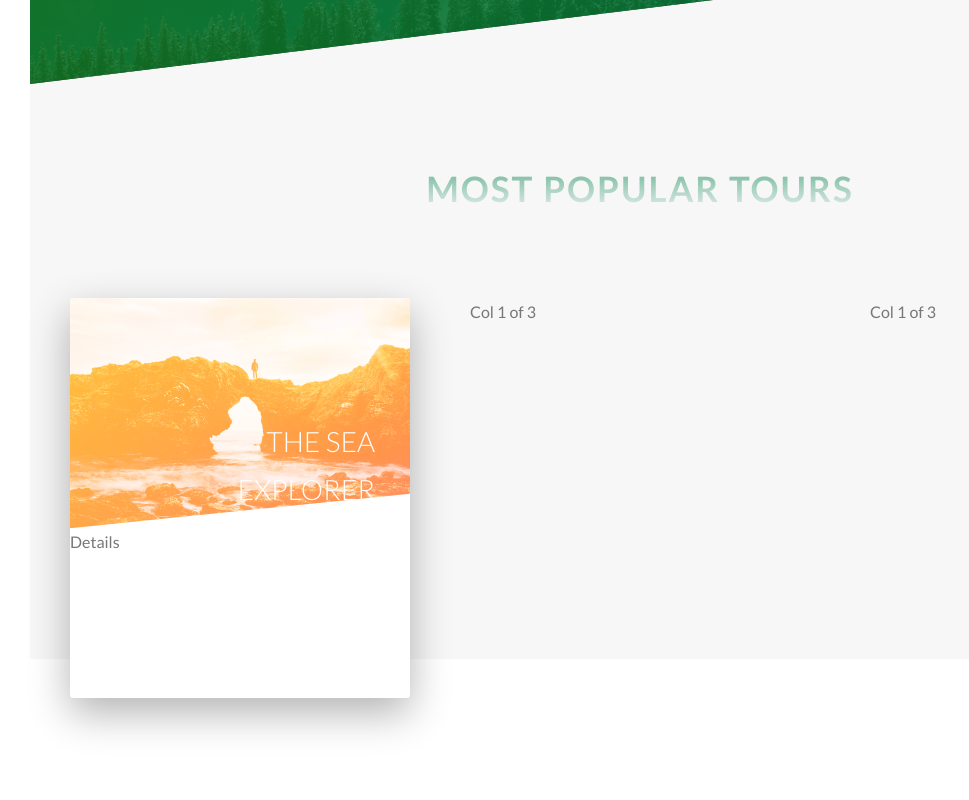
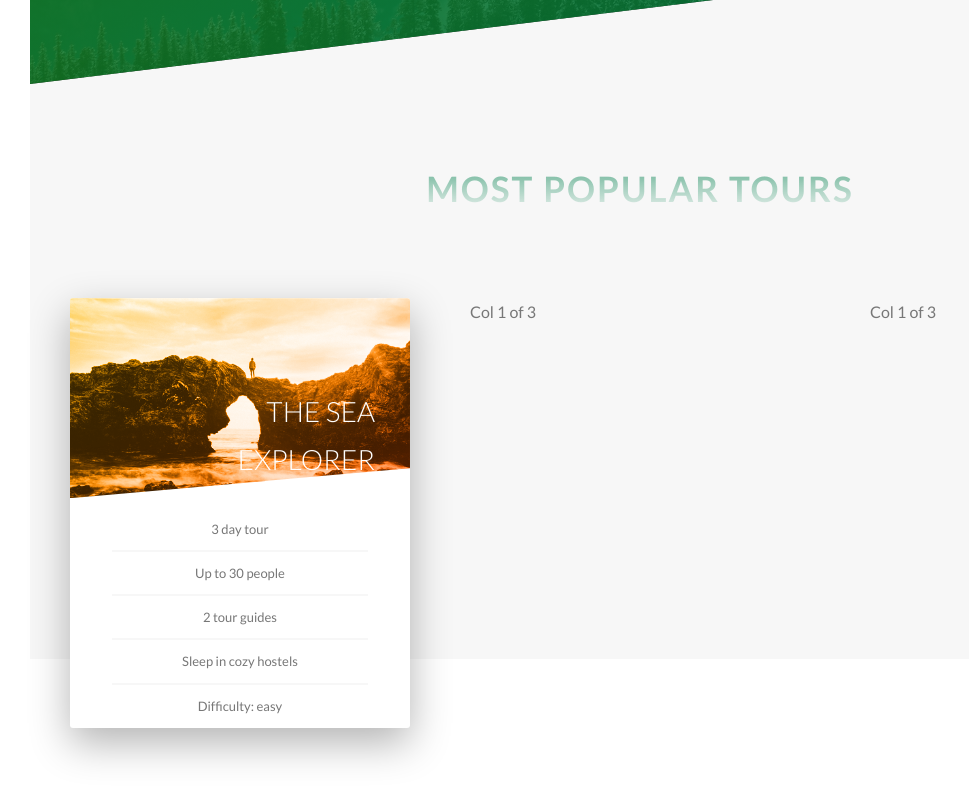
Before and after one commit to OKruel/ReactSassAnimatedWebSiteManualGrid, a React (Create React App) app: page / in a window 1280 px wide. Shown: the part 2081-2881 px from the top of the page, without its empty margins (0-969 px from the left). Before the commit the page ends 2779 px from the top, so only its background shows below. Built offline with nearby package versions, Linux system fonts and the light colour scheme.

Commit message:
almost at the card end

```diff
--- a/src/components/Section/SectionTours.js
+++ b/src/components/Section/SectionTours.js
@@ -21,7 +21,13 @@ const SectionTours = props => (
                             </span>
                         </h4>
                         <div className='card__details'>
-                            Details
+                            <ul>
+                                <li>3 day tour</li>
+                                <li>Up to 30 people</li>
+                                <li>2 tour guides</li>
+                                <li>Sleep in cozy hostels</li>
+                                <li>Difficulty: easy</li>
+                            </ul>
                         </div>
                     </div>
                     <div className='card__side card__side--back card__side--back-1'>
--- a/src/scss/abstracts/_variables.scss
+++ b/src/scss/abstracts/_variables.scss
@@ -1,6 +1,7 @@
 //!Those are the colors for the linear-gradient used in the header
 
 $color-grey-light: rgba(38, 128, 0, 0.639);
+$color-grey-light1: #eee;
 $color-green-dark: rgba(0, 128, 77, 0.639);
 
 //!Colors for the other elements
--- a/src/scss/components/_cards.scss
+++ b/src/scss/components/_cards.scss
@@ -2,10 +2,10 @@
   perspective: 150rem;
   -moz-perspective: 150rem;
   position: relative;
-  height: 40rem;
+  height: 55rem;
 
   &__side {
-    height: 40rem;
+    height: 43rem;
     transition: all 0.8s ease;
     position: absolute;
     top: 0;
@@ -39,8 +39,8 @@
 
   &__picture {
     background-size: cover;
-    height: 23rem;
-    background-blend-mode: screen;
+    height: 20rem;
+    background-blend-mode: color;
     -webkit-clip-path: polygon(0 0, 100% 0, 100% 85%, 0 100%);
     clip-path: polygon(0 0, 100% 0, 100% 85%, 0 100%);
 
@@ -63,7 +63,7 @@
     text-align: right;
     color: $color-white;
     position: absolute;
-    top: 12rem;
+    top: 9rem;
     right: 2rem;
     width: 75%;
   }
@@ -79,4 +79,23 @@
       );
     }
   }
+
+  &__details {
+    padding: 1rem;
+    ul {
+      list-style: none;
+      width: 80%;
+      margin: 0 auto;
+
+      li {
+        text-align: center;
+        font-size: 1.3rem;
+        padding: 1rem;
+
+        &:not(:last-child) {
+          border-bottom: .2rem solid $color-grey-light1;
+        }
+      }
+    }
+  }
 }
```
